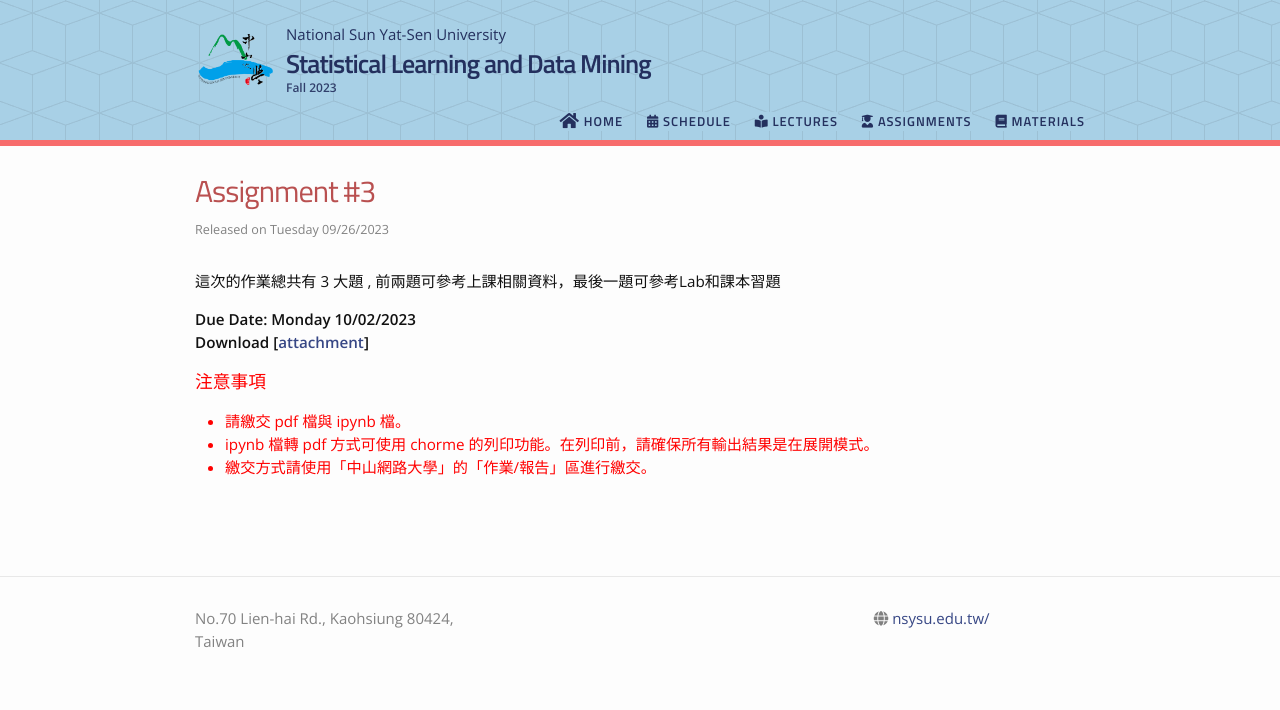
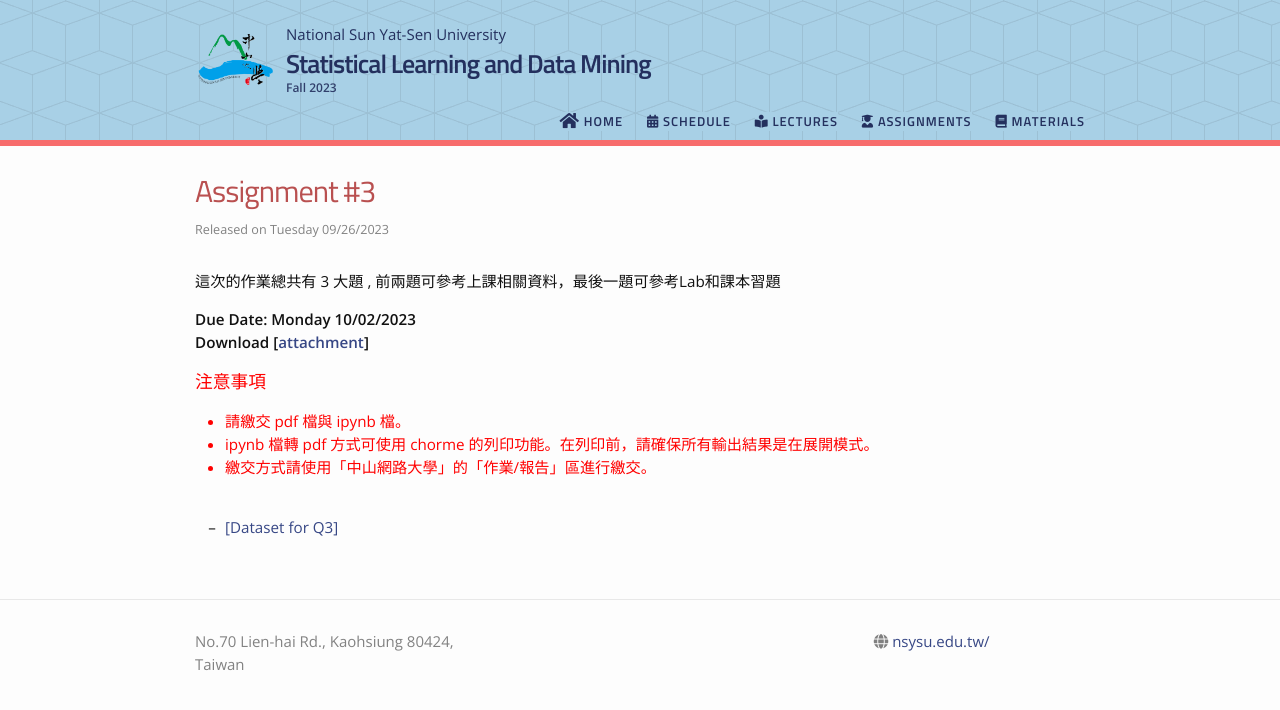
Before and after one commit to phonchi/nsysu-math524-2023, a Jekyll site: the page built from _assignments/03_assignment3.md, in a window 1280 px wide. Shown: the top 710 px of the page. Built offline with Jekyll 4.4.1, drawn with Linux system fonts in a browser that asks for light colours; nearby versions of some CDN libraries.

Commit message:
Update 03_assignment3.md

```diff
--- a/_assignments/03_assignment3.md
+++ b/_assignments/03_assignment3.md
@@ -12,3 +12,5 @@
     description: 'Assignment #3 due'
 description: '這次的作業總共有 3 大題 , 前兩題可參考上課相關資料，最後一題可參考Lab和課本習題'
 ---
+
+- [[Dataset for Q3]](https://drive.google.com/file/d/16gN0qOolvY3lpzvpW2FQwBGFe2mPYzW2/view?usp=sharing)
```
